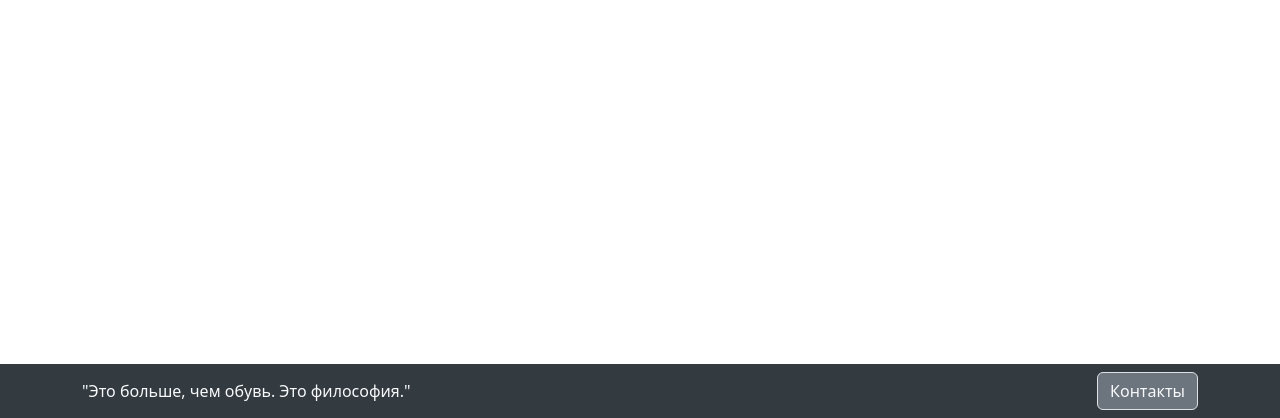
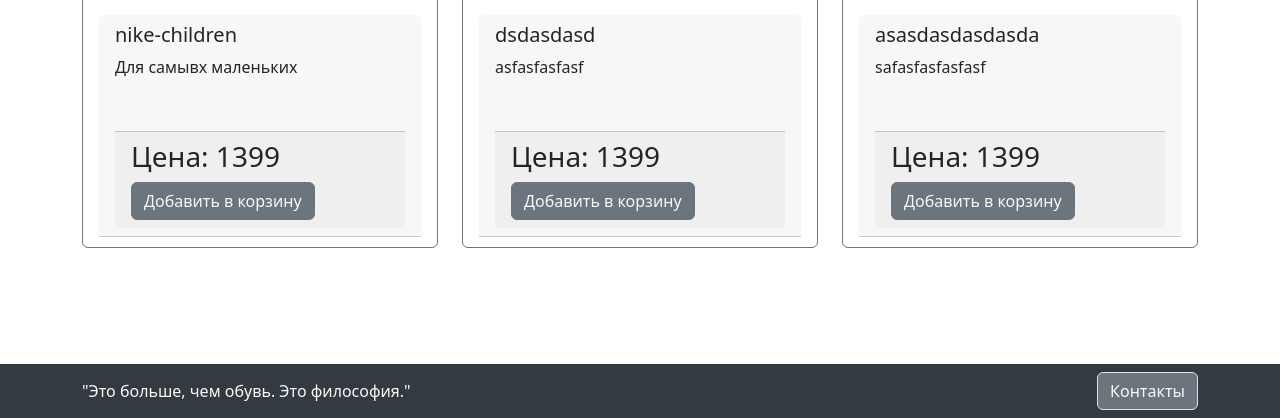
Before and after one commit to Palbl4/SHOP, a Flask app: page /children-shoes in a window 1280 px wide. Shown: the part 382-800 px from the top of the page. Run offline with Flask 2, Linux system fonts and the light colour scheme; data comes from the database, SQL or seed files in the repository; both versions use the stored data as it was after the commit.

Commit message:
Main version

```diff
--- a/app.py
+++ b/app.py
@@ -1,7 +1,28 @@
 from flask import Flask, render_template, url_for
+from flask_sqlalchemy import SQLAlchemy
+
+app = Flask(__name__)
 
 
-app = Flask(__name__)
+app.config["SQLALCHEMY_DATABASE_URI"] = 'sqlite:///item.db'
+app.config['SQLALCHEMY_TRACK_MODIFICATIONS'] = False
+db = SQLAlchemy(app)
+
+
+
+
+
+class Item(db.Model):
+    id = db.Column(db.Integer, primary_key=True)
+    male_female = db.Column(db.String(10), nullable=False)
+    title = db.Column(db.Integer, nullable=False)
+    description = db.Column(db.String(500), nullable=False)
+    img = db.Column(db.Text)
+
+    def __repr__(self):
+        return self.title
+
+
 
 
 @app.route('/')
@@ -11,17 +32,21 @@ def index():
 
 @app.route('/mens-shoes')
 def mens_shoes():
-    return render_template("mens-shoes.html")
+    items = Item.query.order_by(Item.title, Item.male_female, Item.description, Item.img).all()
+    return render_template("mens-shoes.html", data=items)
 
 
 @app.route('/female-shoes')
 def female_shoes():
-    return render_template("female-shoes.html")
+    items = Item.query.all()
+    return render_template("female-shoes.html", data=items)
 
 
 @app.route('/children-shoes')
 def children_shoes():
-    return render_template("children-shoes.html")
+    item = Item.query.all()
+    return render_template("children-shoes.html", data=item)
+
 
 
 if __name__ == "__main__":
--- a/static/css/style.css
+++ b/static/css/style.css
@@ -18,3 +18,8 @@ list-style-type: none;
 #carouselExampleInterval{
 margin-top:56px;
 }
+
+#Card {
+margin-top: 80px;
+margin-bottom: 80px;
+}
--- a/templates/base.html
+++ b/templates/base.html
@@ -51,7 +51,7 @@
 </nav>
 {% block content %}{% endblock %}
 <footer>
-    <div class="navbar fixed-bottom" style="background-color: #333a40;">
+    <div class="navbar fixed-bottom" id="footer" style="background-color: #333a40;">
         <div class="container">
             <article class="text-light ">"Это больше, чем обувь. Это философия."</article>
 
--- a/templates/children-shoes.html
+++ b/templates/children-shoes.html
@@ -1,14 +1,37 @@
 {% extends 'base.html' %}
+{{ super() }}
 
 {% block title%}
+Подростковая обувь
+{% endblock %}
 
+{% block header %}{% endblock %}
+
+{% block content%}
+<div class="container" id="Card">
+    <div class="row row-cols-1 row-cols-md-3 g-4">
+        {% for el in data %}
+        {% if el.male_female == 'c' %}
+        <div class="col">
+            <div class="card border-secondary mb-3" id="card2" style="height: 550px;">
+                <img src="{{ el.img }}" class="card-img-top" alt="..." style="width: 414px; height: 300px;">
+                <div class="card-body">
+                    <div class="card-header">
+                        <h5 class="card-title">{{ el.title }}</h5>
+                        <p class="card-text" style="height: 60px;">{{ el.description }}</p>
+                        <div class="card-footer">
+                            <h3>Цена: 1399</h3>
+                            <a href="#" class="btn btn-secondary text-light">Добавить в корзину</a>
+                        </div>
+                    </div>
+                </div>
+            </div>
+        </div>
+        {% endif %}
+        {% endfor %}
+    </div>
+</div>
 {% endblock %}
 
 
-{% block body%}
-
-{% endblock %}
-
-
-
 {% block footer %}{% endblock %}
```
Also changed, not shown: templates/female-shoes.html (+32 -6 lines), templates/mens-shoes.html (+23 -3 lines), item.db (added), shop.db (added).
